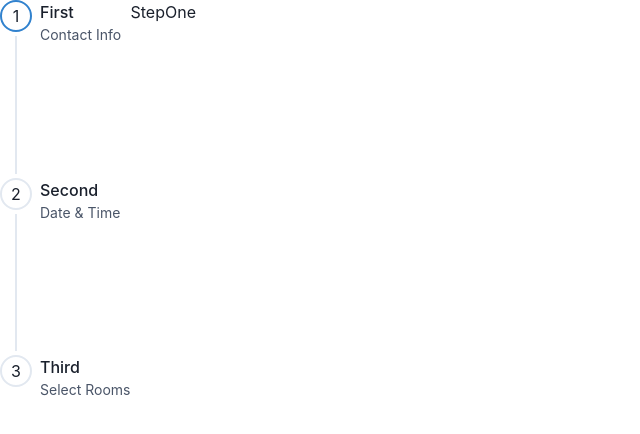
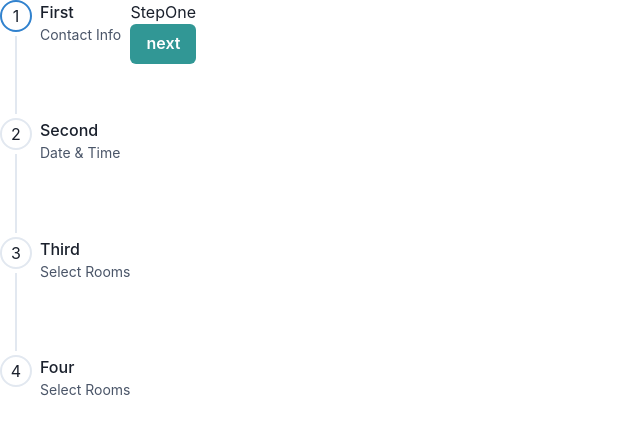
Before and after one commit to ShrutiSavani/Multi-step-form, a React (Create React App) app: page / in a window 1280 px wide. Shown: the top 434 px of the page, without its empty margins (0-640 px from the left). Built offline with nearby package versions, Linux system fonts and the light colour scheme.

Commit message:
Set up previous and  next page logic

```diff
--- /dev/null
+++ b/src/components/StepFour/index.js
@@ -0,0 +1,16 @@
+import React, { useContext } from 'react'
+import { Box, Button, Text } from '@chakra-ui/react'
+import { StepContext } from '../../context/StepContext'
+
+const StepFour = () => {
+    const { goToPreviousStep } = useContext(StepContext)
+
+    return (
+        <Box>
+            <Text>StepFour</Text>
+            <Button onClick={goToPreviousStep}>go back</Button>
+        </Box>
+    )
+}
+
+export default StepFour
--- a/src/components/StepOne/index.js
+++ b/src/components/StepOne/index.js
@@ -1,8 +1,14 @@
-import React from 'react'
+import { Box, Button, Text } from '@chakra-ui/react'
+import React, { useContext } from 'react'
+import { StepContext } from '../../context/StepContext'
 
 function StepOne() {
+  const { goToNextStep } = useContext(StepContext)
   return (
-    <div>StepOne</div>
+    <Box>
+      <Text>StepOne</Text>
+      <Button colorScheme='teal' onClick={goToNextStep}>next</Button>
+    </Box>
   )
 }
 
--- a/src/components/StepThree/index.js
+++ b/src/components/StepThree/index.js
@@ -1,8 +1,15 @@
-import React from 'react'
+import React, { useContext } from 'react'
+import { Box, Button, Text } from '@chakra-ui/react'
+import { StepContext } from '../../context/StepContext'
 
 const StepThree = () => {
+  const { goToPreviousStep, goToNextStep } = useContext(StepContext)
   return (
-    <div>StepThree</div>
+    <Box>
+      <Text>StepThree</Text>
+      <Button onClick={goToPreviousStep}>go back</Button>
+      <Button colorScheme='teal' onClick={goToNextStep}>next</Button>
+    </Box>
   )
 }
 
--- a/src/components/StepTwo/index.js
+++ b/src/components/StepTwo/index.js
@@ -1,8 +1,15 @@
-import React from 'react'
+import React, { useContext } from 'react'
+import { Box, Button, Text } from '@chakra-ui/react'
+import { StepContext } from '../../context/StepContext'
 
 const StepTwo = () => {
+  const { goToPreviousStep, goToNextStep } = useContext(StepContext)
   return (
-    <div>StepTwo</div>
+    <Box>
+      <Text>StepTwo</Text>
+      <Button onClick={goToPreviousStep}>go back</Button>
+      <Button colorScheme='teal' onClick={goToNextStep}>next</Button>
+    </Box>
   )
 }
 
--- a/src/components/StepperComponent/index.js
+++ b/src/components/StepperComponent/index.js
@@ -1,4 +1,4 @@
-import React, { useContext } from 'react'
+import React, { useContext, useEffect } from 'react'
 import { Box, Step, StepDescription, StepIcon, StepIndicator, StepNumber, StepSeparator, StepStatus, StepTitle, Stepper, useSteps } from '@chakra-ui/react'
 import { StepContext } from '../../context/StepContext'
 
@@ -8,9 +8,14 @@ const StepperComponent = () => {
         { title: 'First', description: 'Contact Info' },
         { title: 'Second', description: 'Date & Time' },
         { title: 'Third', description: 'Select Rooms' },
+        { title: 'Four', description: 'Select Rooms' },
     ]
-    console.log(step)
-    const { activeStep } = useSteps({
+
+    useEffect(() => {
+        setActiveStep(step)
+    }, [step])
+
+    const { activeStep, setActiveStep } = useSteps({
         index: step,
         count: steps.length,
     })
--- a/src/components/index.js
+++ b/src/components/index.js
@@ -2,10 +2,12 @@ import StepperComponent from './StepperComponent';
 import StepOne from './StepOne';
 import StepTwo from './StepTwo';
 import StepThree from './StepThree';
+import StepFour from './StepFour';
 
 export {
     StepperComponent,
     StepOne,
     StepTwo,
-    StepThree
+    StepThree,
+    StepFour
 }
--- a/src/context/StepContext.js
+++ b/src/context/StepContext.js
@@ -4,9 +4,9 @@ export const StepContext = createContext()
 
 const StepProvider = ({ children }) => {
     const [step, setStep] = useState(0)
-
+    console.log('stepContext', step)
     const goToNextStep = () => {
-        setStep((prev) => prev + 1)
+        setStep(step + 1)
     }
 
     const goToPreviousStep = () => {
--- a/src/pages/Form/index.js
+++ b/src/pages/Form/index.js
@@ -1,6 +1,6 @@
-import { Box, Flex, Text } from '@chakra-ui/react'
+import { Box, Flex } from '@chakra-ui/react'
 import React, { useContext } from 'react'
-import { StepOne, StepThree, StepTwo, StepperComponent } from '../../components'
+import { StepFour, StepOne, StepThree, StepTwo, StepperComponent } from '../../components'
 import { StepContext } from '../../context/StepContext'
 
 const Form = () => {
@@ -10,13 +10,16 @@ const Form = () => {
             <Flex>
                 <StepperComponent />
                 {
-                    step == 0 ?
+                    step === 0 ?
                         <StepOne />
                         :
-                        step == 1 ?
+                        step === 1 ?
                             <StepTwo />
                             :
-                            <StepThree />
+                            step === 2 ?
+                                <StepThree />
+                                :
+                                <StepFour />
                 }
             </Flex>
         </Box>
```
